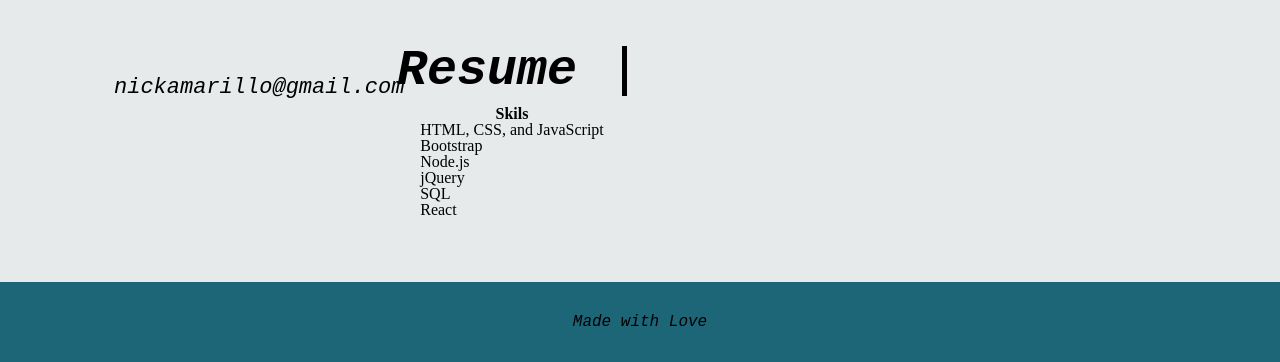
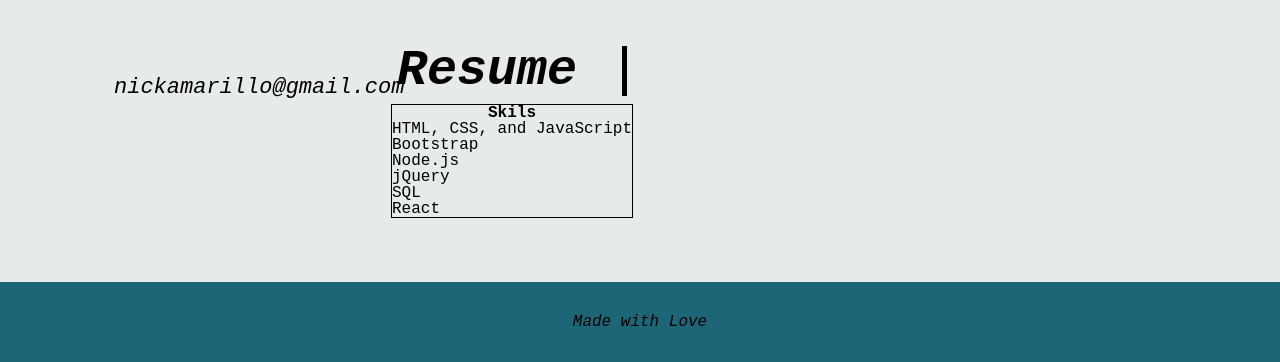
Before and after one commit to nicholasamarillo/my_portfolio_hw2, a plain HTML site: page index.html in a window 1280 px wide. Shown: the part 1068-1430 px from the top of the page. Drawn offline with Linux system fonts and the light colour scheme.

Commit message:
added font family for table

```diff
--- a/assets/css/style.css
+++ b/assets/css/style.css
@@ -271,6 +271,10 @@ header h1{
         min-height:150px;
     }
 }
+table{
+    border:1px solid black;
+    font-family: "Andale Mono", monospace;
+}
 
 footer{
     height: 80px;
```
